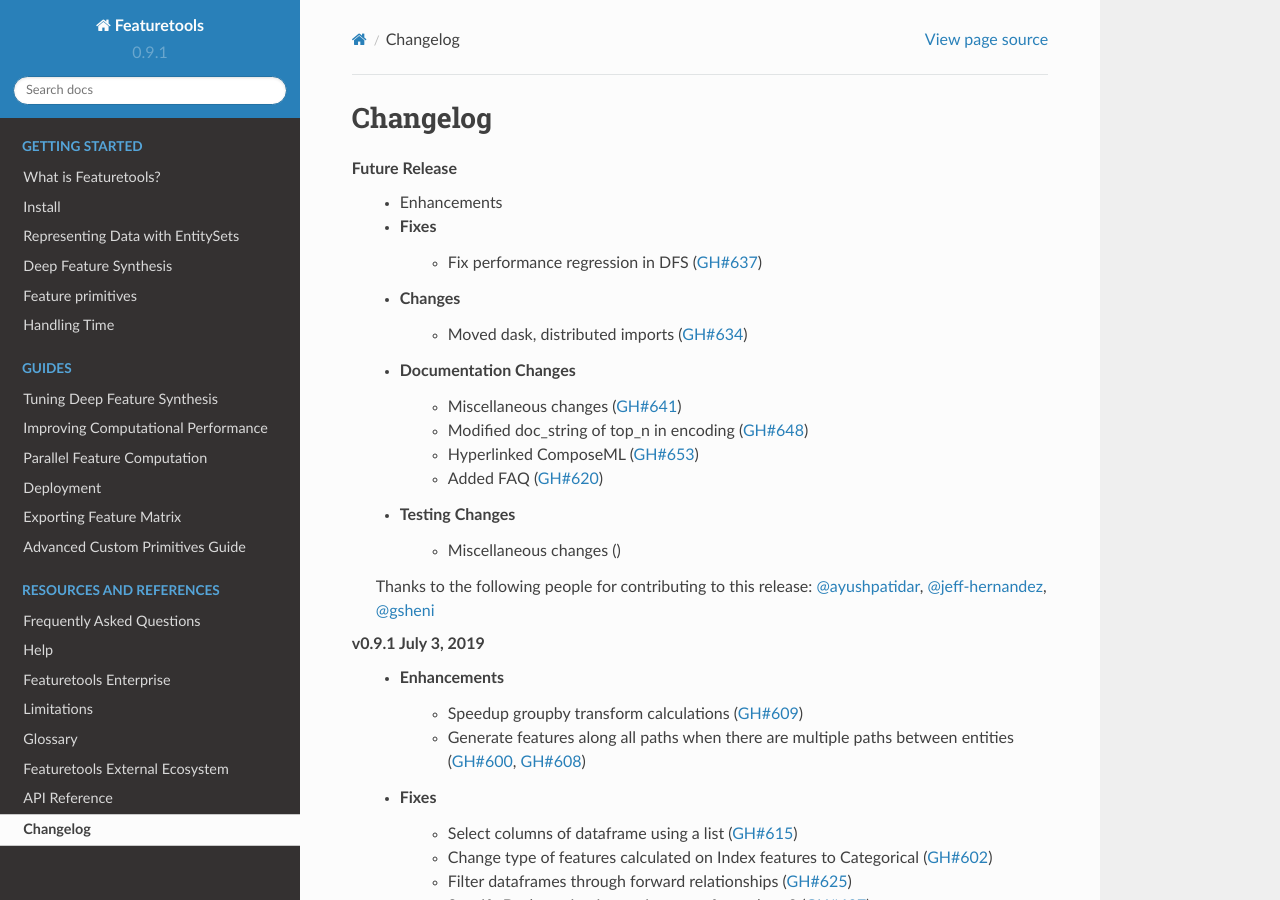
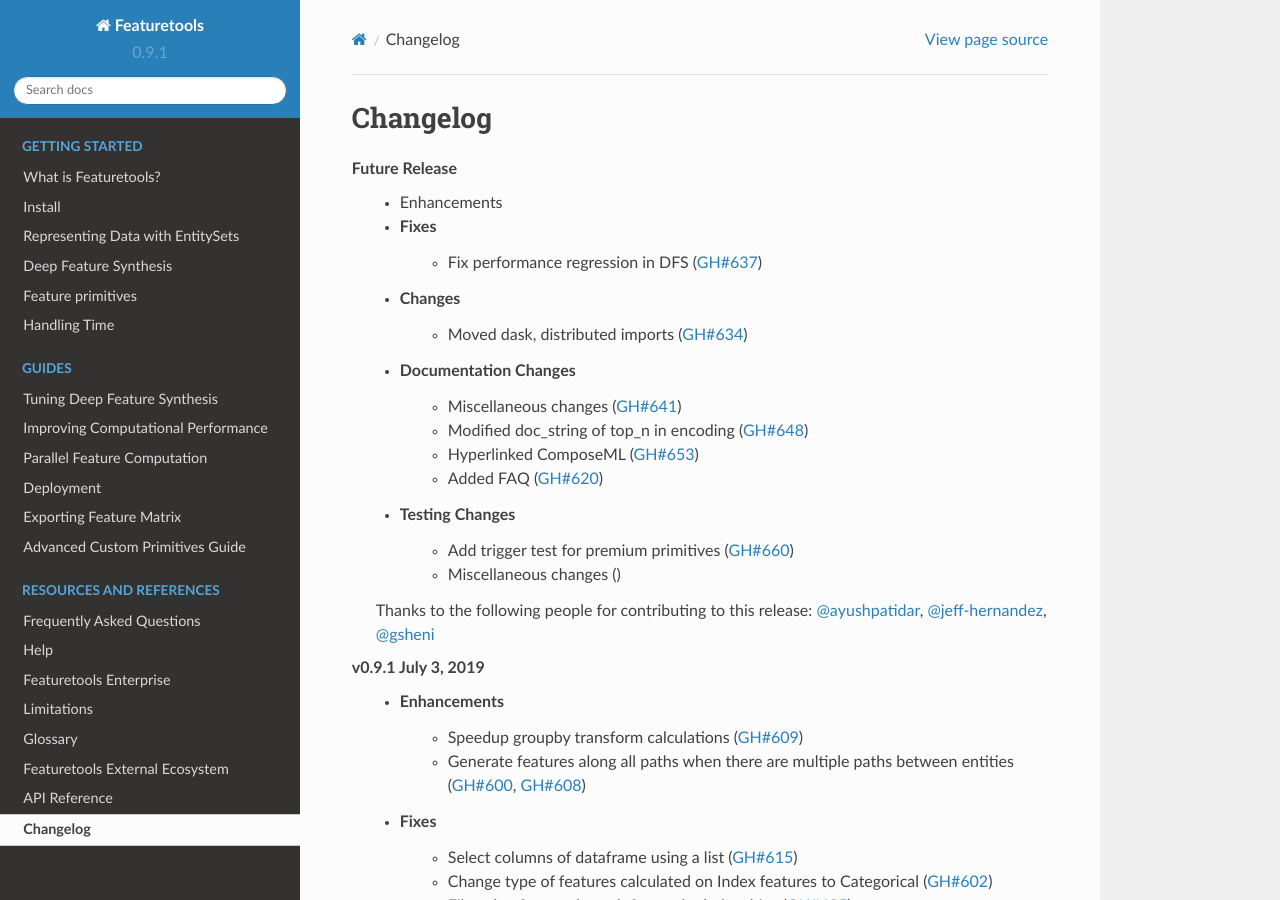
Before and after one commit to alteryx/featuretools, a Sphinx documentation site: the page built from docs/source/changelog.rst, in a window 1280 px wide and 900 px high. Built offline with Sphinx 7.4.7 and the Read the Docs theme 2.0.0, drawn with Linux system fonts in a browser that asks for light colours; pages that are not in the unit, such as notebooks, are missing from menus.

Commit message:
Add Trigger Test (#660)
* add trigger test

* use ENV

* specify image

* run only on master

* updated changelog

* better changelog

* fix changelog

* use busybox

* remove checkout

* use buildpacks

* test without master

* re-add master-only run

```diff
--- a/docs/source/changelog.rst
+++ b/docs/source/changelog.rst
@@ -14,6 +14,7 @@
         * Hyperlinked ComposeML (:pr:`653`)
         * Added FAQ (:pr:`620`)
     * Testing Changes
+        * Add trigger test for premium primitives (:pr:`660`)
         * Miscellaneous changes ()
 
     Thanks to the following people for contributing to this release:
```
Also changed, not shown: 1 other file.
